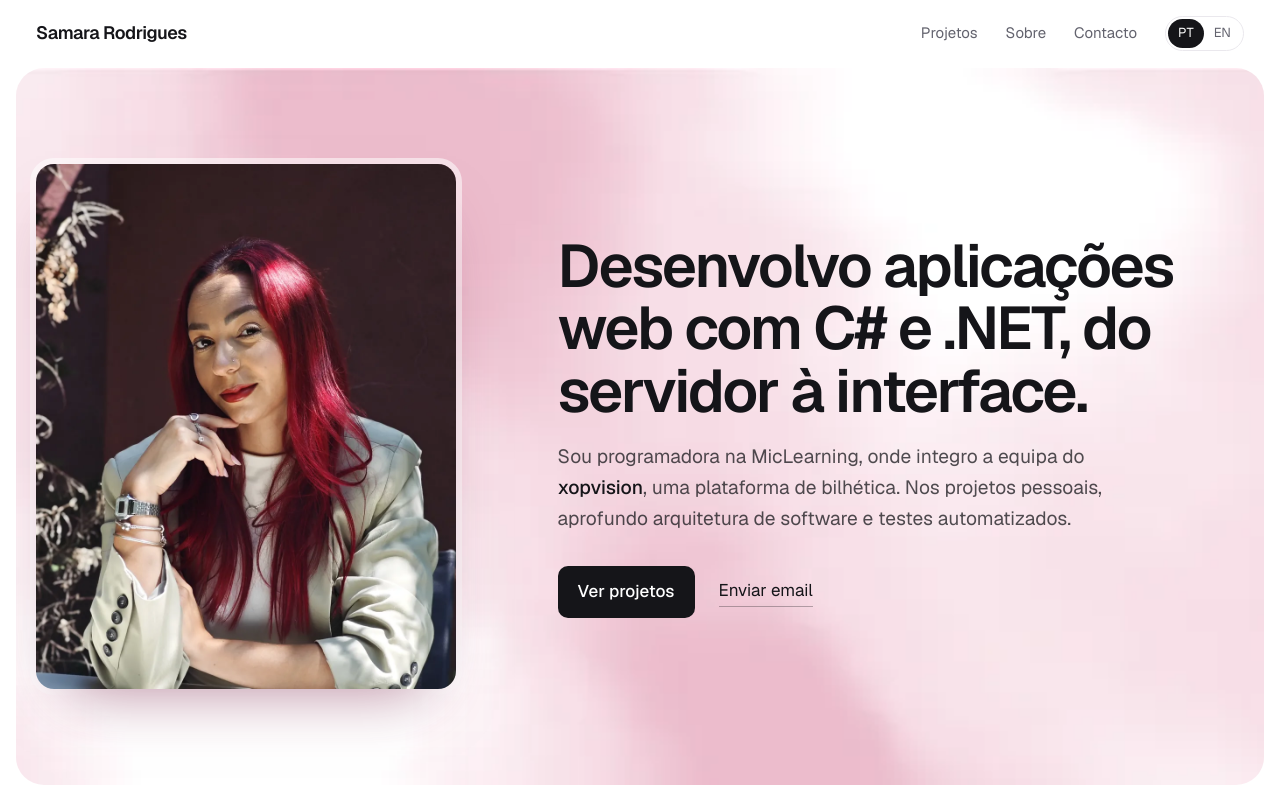
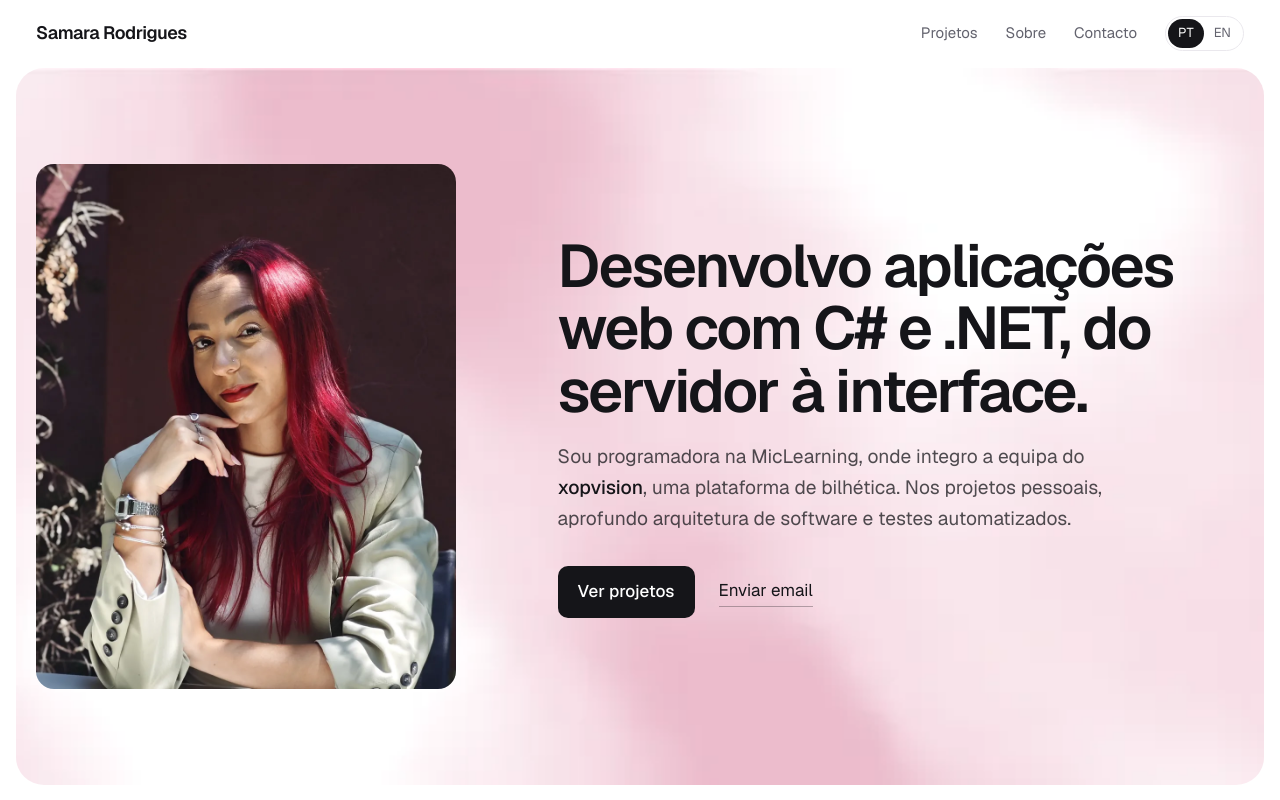
Before and after one commit to Samrodrigues015/Projeto, a Next.js app: page / in a window 1280 px wide. Shown: the top 800 px of the page. Built offline with nearby package versions, Linux system fonts and the light colour scheme.

Commit message:
style(hero): remove the shadow and white ring around the photo

```diff
--- a/components/hero.tsx
+++ b/components/hero.tsx
@@ -23,7 +23,7 @@ export default function Hero() {
       <SatinCanvas pauseLabel={t("hero.pause")} playLabel={t("hero.play")} />
 
       <div className="container relative z-10 grid items-center gap-8 py-10 md:grid-cols-[.8fr_1.2fr] md:gap-16 md:py-24">
-        <div className="relative aspect-[4/5] w-full max-w-[240px] overflow-hidden rounded-[18px] shadow-[0_30px_60px_-30px_rgba(120,30,70,.55),0_0_0_6px_rgba(255,255,255,.55)] md:max-w-[420px]">
+        <div className="relative aspect-[4/5] w-full max-w-[240px] overflow-hidden rounded-[18px] md:max-w-[420px]">
           <Image
             src="/samara.webp"
             alt={t("hero.photoAlt")}
```
